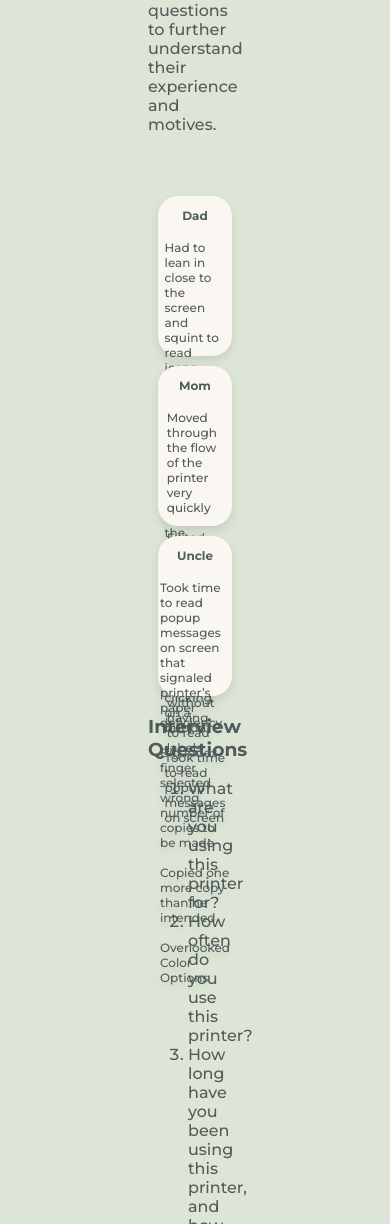
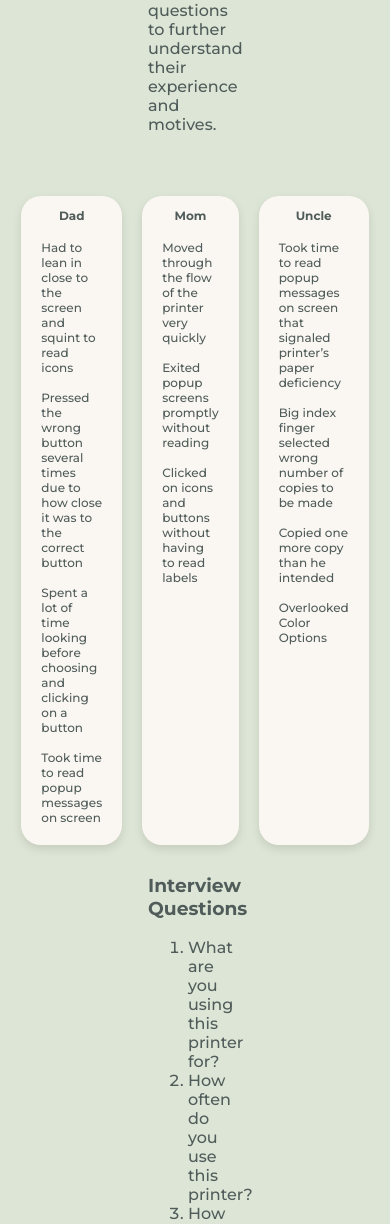
Before and after one commit to theconnieliu/Personas-Storyboarding, a PHP site: page / in a window 390 px wide; the page is wider, and only the part inside the window is pictured. Shown: the part 4406-5630 px from the top of that part. Run offline with PHP 8.4, Linux system fonts and the light colour scheme.

Commit message:
Made observation cards responsive

```diff
--- a/index.css
+++ b/index.css
@@ -56,9 +56,14 @@ h1, h2, h3, p, ol, li {
     margin-bottom: 50px;
 }
 
+.observation-cards {
+    display: flex;
+    justify-content: center;
+
+}
+
 .card {
     background-color: #FAF7F2;
-    height: 10rem;
     border-radius: 20px;
     display: flex;
     flex-direction: column;
@@ -67,9 +72,13 @@ h1, h2, h3, p, ol, li {
     color:#767D70;
     font-size: 12px;
     margin: 10px;
+    width: 250px;
 }
 
 .card-text {
+    display: flex;
+    flex-direction: column;
     margin: 20px;
     margin-top: 5px;
+
 }
```
